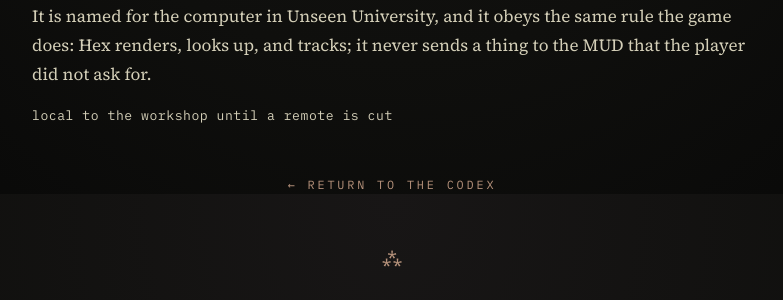
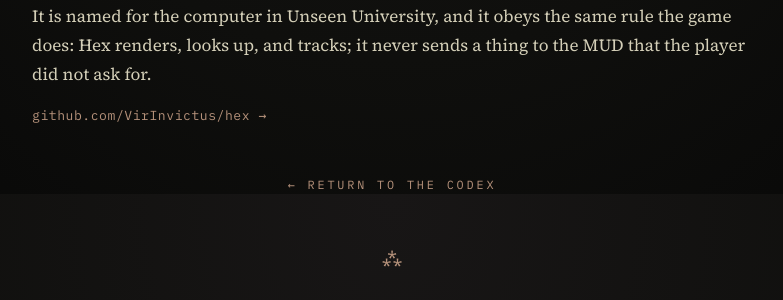
Before and after one commit to VirInvictus/VirInvictus.github.io, a Jekyll site: the page built from codex/hex.md, in a window 1280 px wide. Shown: the part 706-1006 px from the top of the page, without its empty margins (248-1031 px from the left). Built offline with Jekyll 4.4.1, drawn with Linux system fonts in a browser that asks for light colours.

Commit message:
hex: codex-link now points at the public repo

```diff
--- a/codex/hex.md
+++ b/codex/hex.md
@@ -14,4 +14,4 @@ So the semantics are borrowed and the code is new. The Quow query builder reprod
 
 It is named for the computer in Unseen University, and it obeys the same rule the game does: Hex renders, looks up, and tracks; it never sends a thing to the MUD that the player did not ask for.
 
-<p class="codex-link">local to the workshop until a remote is cut</p>
+<p class="codex-link"><a href="https://github.com/VirInvictus/hex">github.com/VirInvictus/hex &rarr;</a></p>
```
